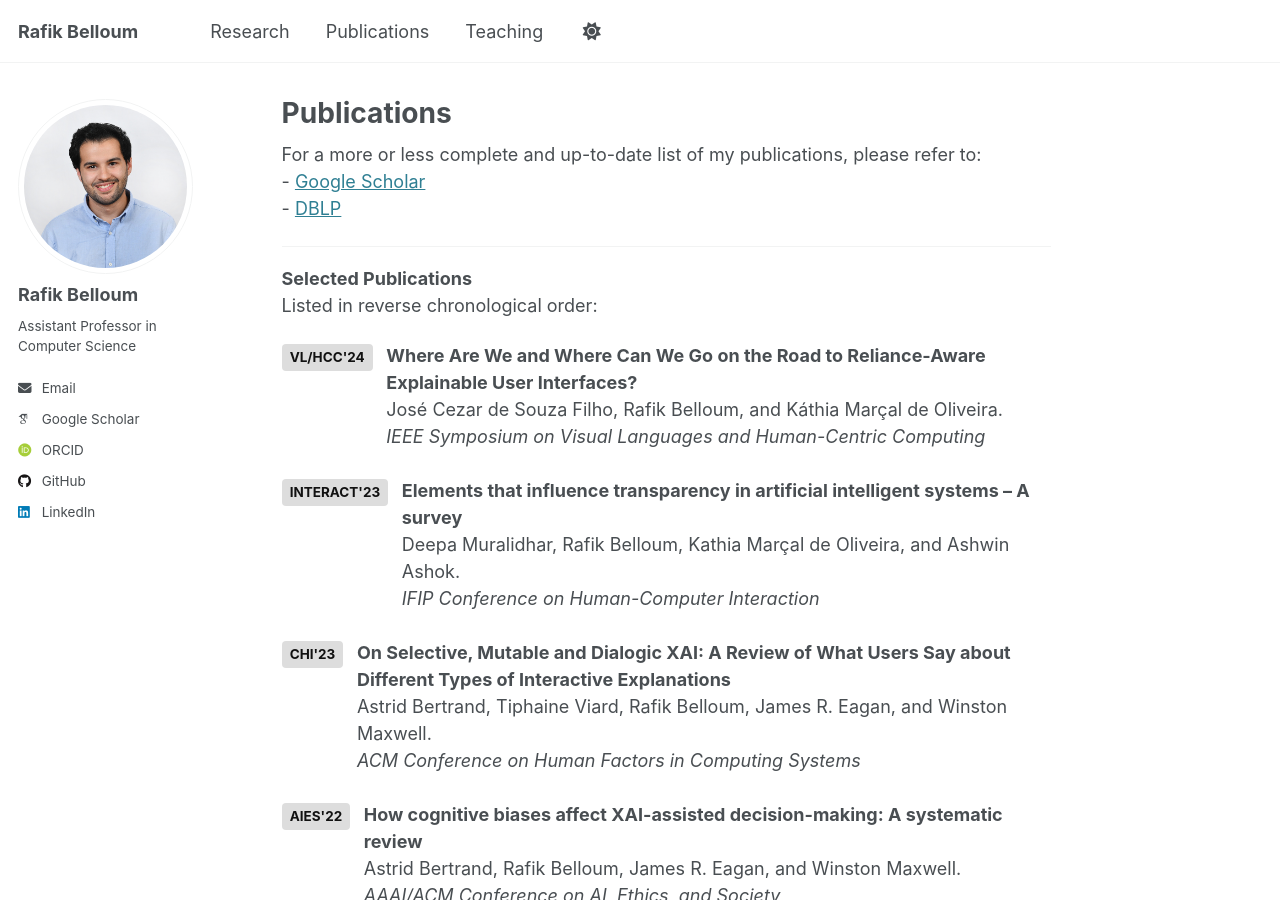
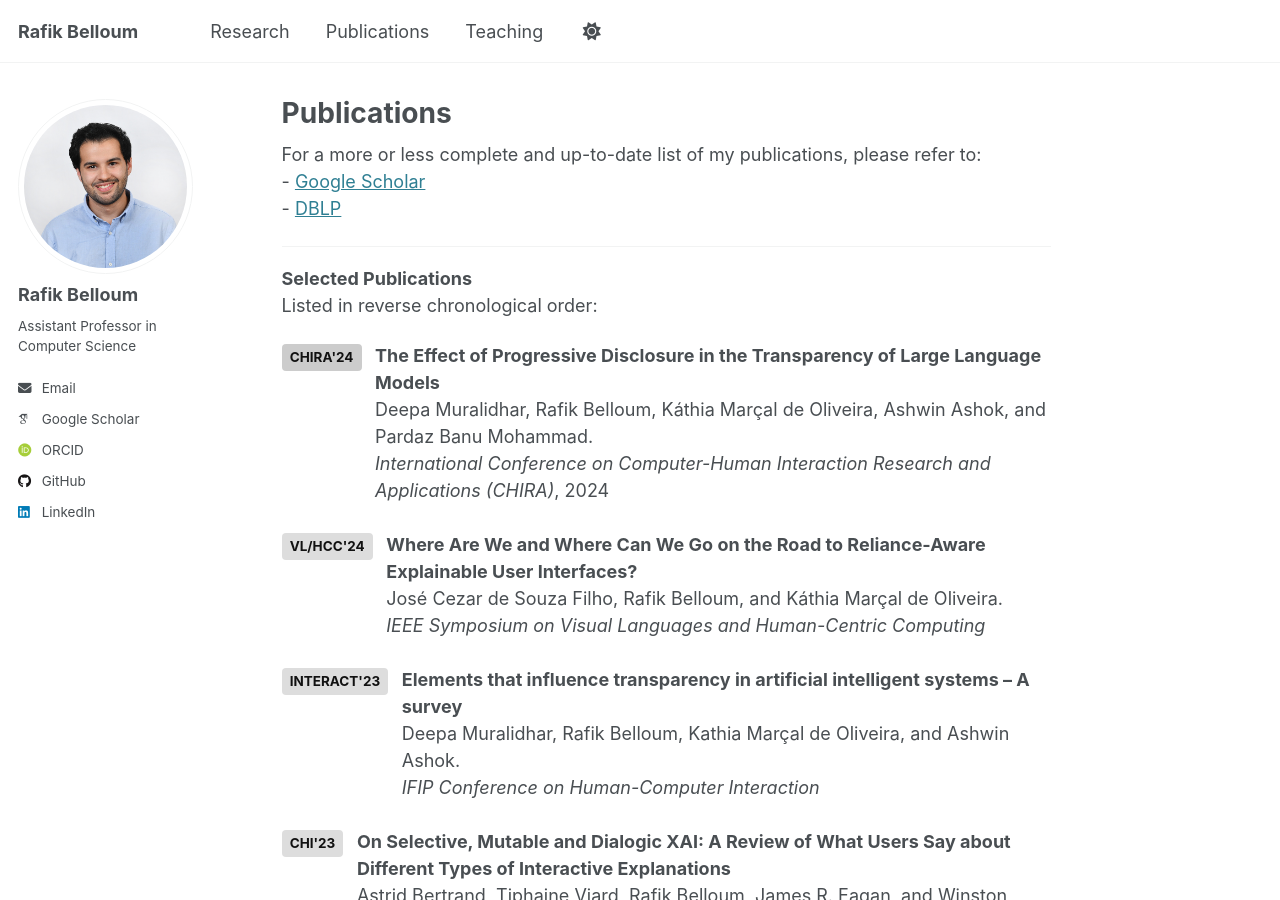
Before and after one commit to rafik-belloum/rafik-belloum.github.io, a Jekyll site: the page built from _pages/publications.html, in a window 1280 px wide and 900 px high. Built offline with Jekyll 4.4.1, drawn with Linux system fonts in a browser that asks for light colours; some web fonts are replaced.

Commit message:
Update publications.html

```diff
--- a/_pages/publications.html
+++ b/_pages/publications.html
@@ -7,12 +7,27 @@ author_profile: true
 
 For a more or less complete and up-to-date list of my publications, please refer to:<br>
 - <a href="https://scholar.google.fr/citations?user=HiotmIsAAAAJ&hl=fr" target="_blank">Google Scholar</a><br>
-- <a href="https://dblp.org/pid/238/1679.html" target="_blank">DBLP</a></p>
+- <a href="https://dblp.org/pid/269/2270.html" target="_blank">DBLP</a></p>
 
 <hr>
 
 <p><strong>Selected Publications</strong><br>
 Listed in reverse chronological order:</p>
+
+<!-- CHIRA -->
+<div style="display: flex; align-items: flex-start; margin-bottom: 1.5em;">
+  <div style="flex-shrink: 0;">
+    <span style="display:inline-block; background-color:#cccccc; color:#111111; padding:0.25em 0.6em; border-radius:0.3em; font-weight:bold; font-size:0.75em; margin-right: 1em;">CHIRA'24</span>
+  </div>
+  <div>
+    <p style="margin: 0;">
+      <strong>The Effect of Progressive Disclosure in the Transparency of Large Language Models</strong><br>
+      Deepa Muralidhar, Rafik Belloum, Káthia Marçal de Oliveira, Ashwin Ashok, and Pardaz Banu Mohammad.<br>
+      <em>International Conference on Computer-Human Interaction Research and Applications (CHIRA)</em>, 2024
+    </p>
+  </div>
+</div>
+
 
 <!-- VL/HCC -->
 <div style="display: flex; align-items: flex-start; margin-bottom: 1.5em;">
```
